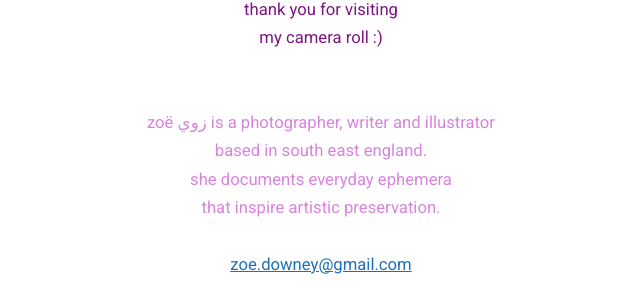
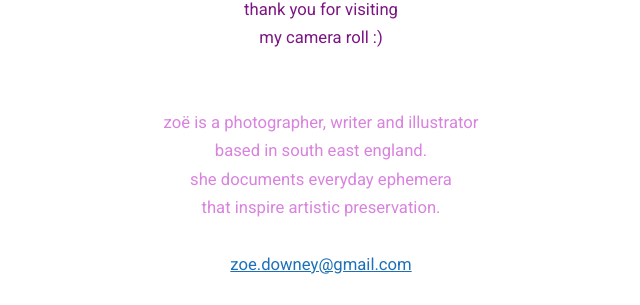
Before and after one commit to zoeurl/zoedowney.github.io, a Jekyll site: the page built from index.html, in a window 1280 px wide. Shown: the part 1784-2089 px from the top of the page, without its empty margins (319-959 px from the left). Built offline with Jekyll 4.4.1, drawn with Linux system fonts in a browser that asks for light colours.

Commit message:
Update photography.md

```diff
--- a/_layouts/photography.md
+++ b/_layouts/photography.md
@@ -39,7 +39,7 @@
 				<br>my camera roll :)</font>
 		<br>
 		<br>
-			<br><font color="#d883de"> zoë زوي is a photographer, writer and illustrator
+			<br><font color="#d883de"> zoë is a photographer, writer and illustrator
 			<br>based in south east england.
 			<br>she documents everyday ephemera
 			<br>that inspire artistic preservation.</font>
```
